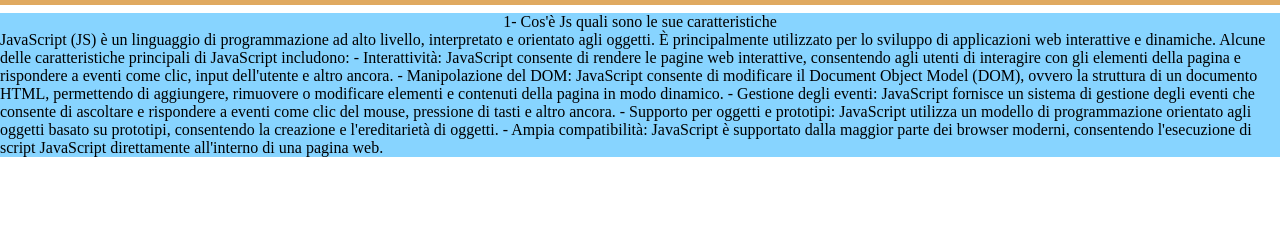
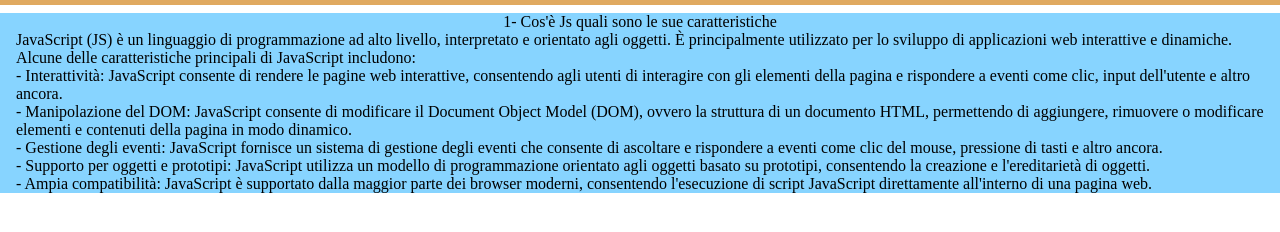
Before and after one commit to Marchino00/Test-WebDv, a plain HTML site: page 22-05/frontEnd/uno.html in a window 1280 px wide. Shown: the part 46-278 px from the top of the page. Drawn offline with Linux system fonts and the light colour scheme.

Commit message:
Altre ulteriori modifiche

```diff
--- a/22-05/frontEnd/style.css
+++ b/22-05/frontEnd/style.css
@@ -58,4 +58,5 @@ main > div{
     justify-content: center;
     align-items: center;
     background-color: #87D4FF;
+    padding: 0 16px;
 }
--- a/22-05/frontEnd/uno.html
+++ b/22-05/frontEnd/uno.html
@@ -25,13 +25,14 @@
         <div>
             <div>1- Cos'è Js quali sono le sue caratteristiche</div>
             <div>
-                JavaScript (JS) è un linguaggio di programmazione ad alto livello, interpretato e orientato agli oggetti. È principalmente utilizzato per lo sviluppo di applicazioni web interattive e dinamiche. Alcune delle caratteristiche principali di JavaScript includono:
+                <p>JavaScript (JS) è un linguaggio di programmazione ad alto livello, interpretato e orientato agli oggetti. È principalmente utilizzato per lo sviluppo di applicazioni web interattive e dinamiche. Alcune delle caratteristiche principali di JavaScript includono:</p>
+                <p>- Interattività: JavaScript consente di rendere le pagine web interattive, consentendo agli utenti di interagire con gli elementi della pagina e rispondere a eventi come clic, input dell'utente e altro ancora.</p>
+                <p>- Manipolazione del DOM: JavaScript consente di modificare il Document Object Model (DOM), ovvero la struttura di un documento HTML, permettendo di aggiungere, rimuovere o modificare elementi e contenuti della pagina in modo dinamico.</p>
+                <p>- Gestione degli eventi: JavaScript fornisce un sistema di gestione degli eventi che consente di ascoltare e rispondere a eventi come clic del mouse, pressione di tasti e altro ancora.</p>
+                <p>- Supporto per oggetti e prototipi: JavaScript utilizza un modello di programmazione orientato agli oggetti basato su prototipi, consentendo la creazione e l'ereditarietà di oggetti.</p>
+                <p>- Ampia compatibilità: JavaScript è supportato dalla maggior parte dei browser moderni, consentendo l'esecuzione di script JavaScript direttamente all'interno di una pagina web.</p>
 
-                - Interattività: JavaScript consente di rendere le pagine web interattive, consentendo agli utenti di interagire con gli elementi della pagina e rispondere a eventi come clic, input dell'utente e altro ancora.
-                - Manipolazione del DOM: JavaScript consente di modificare il Document Object Model (DOM), ovvero la struttura di un documento HTML, permettendo di aggiungere, rimuovere o modificare elementi e contenuti della pagina in modo dinamico.
-                - Gestione degli eventi: JavaScript fornisce un sistema di gestione degli eventi che consente di ascoltare e rispondere a eventi come clic del mouse, pressione di tasti e altro ancora.
-                - Supporto per oggetti e prototipi: JavaScript utilizza un modello di programmazione orientato agli oggetti basato su prototipi, consentendo la creazione e l'ereditarietà di oggetti.
-                - Ampia compatibilità: JavaScript è supportato dalla maggior parte dei browser moderni, consentendo l'esecuzione di script JavaScript direttamente all'interno di una pagina web.
+
             </div>
 
         </div>
```
Also changed, not shown: 22-05/frontEnd/cinque.html (+3 -3 lines), 22-05/frontEnd/tre.html (+4 -7 lines).
